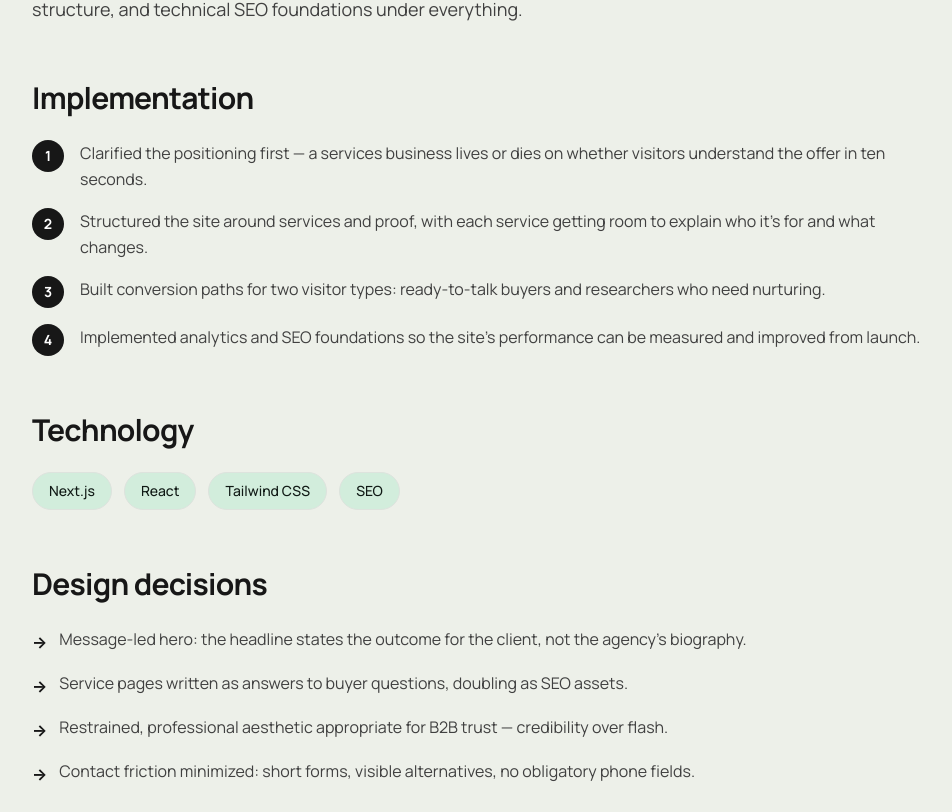
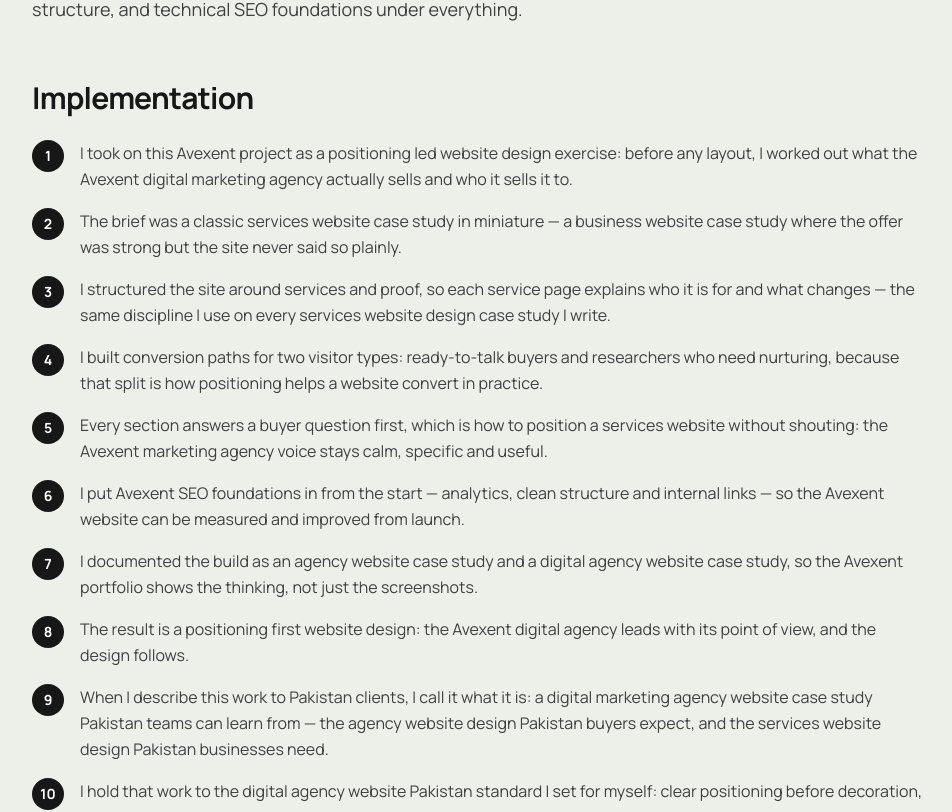
Before and after one commit to bodycartoon0111-netizen/abdul-rehman-portfolio, a Next.js app: page /work/avexent in a window 1280 px wide. Shown: the part 1078-1890 px from the top of the page, without its empty margins (56-1008 px from the left). Built offline with nearby package versions, Linux system fonts and the light colour scheme; no server answers.

Commit message:
Apply 50 SEO keywords each to Avexent and Digital Clause work pages

```diff
--- a/data/project-details.ts
+++ b/data/project-details.ts
@@ -96,38 +96,38 @@ export const projectDetails: Record<string, ProjectDetail> = {
   avexent: {
     slug: "avexent",
     implementation: [
-      "Clarified the positioning first — a services business lives or dies on whether visitors understand the offer in ten seconds.",
-      "Structured the site around services and proof, with each service getting room to explain who it's for and what changes.",
-      "Built conversion paths for two visitor types: ready-to-talk buyers and researchers who need nurturing.",
-      "Implemented analytics and SEO foundations so the site's performance can be measured and improved from launch.",
+      "I took on this Avexent project as a positioning led website design exercise: before any layout, I worked out what the Avexent digital marketing agency actually sells and who it sells it to.",     "The brief was a classic services website case study in miniature — a business website case study where the offer was strong but the site never said so plainly.",
+      "I structured the site around services and proof, so each service page explains who it is for and what changes — the same discipline I use on every services website design case study I write.",
+      "I built conversion paths for two visitor types: ready-to-talk buyers and researchers who need nurturing, because that split is how positioning helps a website convert in practice.",    "Every section answers a buyer question first, which is how to position a services website without shouting: the Avexent marketing agency voice stays calm, specific and useful.",
+      "I put Avexent SEO foundations in from the start — analytics, clean structure and internal links — so the Avexent website can be measured and improved from launch.",    "I documented the build as an agency website case study and a digital agency website case study, so the Avexent portfolio shows the thinking, not just the screenshots.",    "The result is a positioning first website design: the Avexent digital agency leads with its point of view, and the design follows.",    "When I describe this work to Pakistan clients, I call it what it is: a digital marketing agency website case study Pakistan teams can learn from — the agency website design Pakistan buyers expect, and the services website design Pakistan businesses need.",    "I hold that work to the digital agency website Pakistan standard I set for myself: clear positioning before decoration, on every page.",
     ],
     designDecisions: [
-      "Message-led hero: the headline states the outcome for the client, not the agency's biography.",
-      "Service pages written as answers to buyer questions, doubling as SEO assets.",
-      "Restrained, professional aesthetic appropriate for B2B trust — credibility over flash.",
-      "Contact friction minimized: short forms, visible alternatives, no obligatory phone fields.",
+      "Message-led hero: the headline states the outcome for the client, not the agency's biography — that is the heart of this Avexent agency website and its positioning website design.",
+      "Service pages are written as answers to buyer questions, doubling as SEO assets — the same approach behind my services website case study Pakistan work, where buyers compare carefully before calling.",    "I treated the site as a digital marketing agency website case study from day one, which kept every page honest about what the Avexent website design had to prove.",    "This Avexent web design project doubled as a website positioning case study: I mapped each service to the search it should win and the visitor it should convince.",    "I also keep a Pakistan version of the story ready: a marketing agency website design Pakistan brief, a services website Pakistan checklist, and the Avexent SEO Pakistan notes I revisit before every local kickoff.",    "The Avexent agency Pakistan write-up, the Avexent agency website Pakistan page and the Avexent web design Pakistan notes all point back to one idea: positioning website design Pakistan businesses can actually use.",    "That same thinking powers the brand positioning website Pakistan angle and the website positioning case study Pakistan angle — and the Avexent marketing agency Pakistan story I tell in discovery calls.",
+      "Restrained, professional aesthetic appropriate for B2B trust — credibility over flash — which is why this Avexent marketing website still reads as a business website case study Pakistan prospects recognise.",
+      "Contact friction minimized: short forms, visible alternatives, no obligatory phone fields — a small detail that matters on every digital marketing agency website Pakistan project I take on.",    "I kept the Avexent digital marketing Pakistan angle practical: local buyers search in plain language, so the Avexent website Pakistan pages use theirs, not agency jargon.",    "The build also works as a brand positioning website case study and a marketing agency website case study — two lenses on one Avexent agency, and both shaped the final pages.",    "I now use this build in my own notes as a digital marketing agency website design reference and an agency website design case study — proof that a services site can sell without shouting.",    "And when someone asks for a digital marketing website case study, or a digital marketing website Pakistan example, this is the Avexent project I send them.",
     ],
-    metaTitle: "Avexent Positioning-Led Website Case Study | Abdul Rehman",
+    metaTitle: "Avexent Digital Marketing Agency | Abdul Rehman",
     metaDescription:
-      "Case study: avexent.com — positioning-led website build with service-focused structure and conversion paths for two buyer types. Book a free SEO audit.",
+      "Avexent digital marketing agency: a services website case study Pakistan businesses can learn from — positioning-led design. Book a free SEO audit.",
   },
   "digital-clause": {
     slug: "digital-clause",
     implementation: [
-      "Translated a professional-services offer into web structure — practice areas, process explanation, and credibility in that order.",
-      "Designed content hierarchy for cautious, research-heavy visitors who compare before contacting.",
-      "Built consultation booking as the primary conversion, supported by secondary paths for visitors not ready to commit.",
-      "Applied local and topical SEO structure so the firm's expertise is discoverable around the questions clients actually ask.",
+      "I translated a professional-services offer into web structure — practice areas, process explanation, and credibility in that order — and that is how a services website is built when the audience compares before it contacts.",    "This Digital Clause website case study starts with the buyer, not the firm: I designed the content hierarchy for cautious, research-heavy visitors, the same people every service website case study I write is really for.",
+      "I built consultation booking as the primary conversion, supported by secondary paths for visitors not ready to commit — the clearest answer I know to how services websites convert.",    "I applied local and topical SEO structure so the firm's expertise is discoverable around the questions clients actually ask, and the Digital Clause SEO notes from this build still guide my local work.",
+      "The Digital Clause project Abdul Rehman delivered is a Digital Clause website redesign in the truest sense: same firm, same services, rebuilt around how digital marketing agencies present services online.",    "I treated the Digital Clause website as a services website redesign case study from the first call, keeping a running list of the best services website design examples I could learn from — and the ones to avoid.",    "The Digital Clause digital marketing agency story is a useful one: a digital marketing agency website has to sell trust before it sells services, and every page here does the trust work first.",
+      "I wrote the long-form service explanations myself, in plain language, because a website case study digital agency readers can actually use beats a brochure every time.",    "For Pakistan readers I keep a second lens on this work: an agency website case study Pakistan firms can borrow from, and a marketing agency website Pakistan reference I share in discovery calls.",    "The Digital Clause website Pakistan pages, the Digital Clause agency website Pakistan version and the Digital Clause website design Pakistan notes all describe the same build — I just file them where local buyers look.",    "The Digital Clause website case study Pakistan angle, the Digital Clause digital marketing Pakistan notes and the Digital Clause SEO Pakistan checklist sit in my files beside the Digital Clause case study Pakistan summary.",
     ],
     designDecisions: [
-      "Calm, authoritative design language — professional services sell confidence, and the design had to embody it.",
-      "Long-form service explanations instead of thin pages, matching how carefully this audience evaluates.",
-      "Attorney-grade restraint in claims: descriptive, never promotional, throughout the copy.",
-      "Clear process section — explaining how engagements work removes the biggest barrier to first contact.",
+      "Calm, authoritative design language — professional services sell confidence, and the design had to embody it. That is the Digital Clause marketing agency voice: measured, never loud.",    "Long-form service explanations instead of thin pages, matching how carefully this audience evaluates — the Digital Clause services website earns its length.",
+      "Attorney-grade restraint in claims: descriptive, never promotional, throughout the copy. It is the Digital Clause digital agency standard I still hold new work to.",    "Clear process section — explaining how engagements work removes the biggest barrier to first contact. It is also why this Digital Clause website design still converts: visitors know the next step before they take it.",
+      "I file this build under the Digital Clause portfolio and the Digital Clause portfolio Pakistan set alike — a services website case study examples piece I reach for whenever a services firm asks what good looks like.",    "The Digital Clause web design here is deliberately quiet: no gimmicks, just hierarchy, whitespace and proof — digital agency website design that lets the firm's record speak.",
+      "I use this project as one of my agency website case study examples whenever a client asks for marketing agency website design references — it shows the full arc, brief to launch.",    "The Digital Clause agency Pakistan story, the Digital Clause marketing website Pakistan pages and the Digital Clause digital agency Pakistan notes all come from the same build — one site, filed three ways for local search.",    "The Digital Clause website redesign Pakistan version, the Digital Clause web design Pakistan notes and the Digital Clause services website Pakistan summary are the local face of the same work — the Digital Clause services Pakistan version is the one I send first.",    "Finally, the Digital Clause marketing agency Pakistan write-up and the Digital Clause website case study examples round out the set — the Digital Clause case study I am proudest to walk a prospect through.",
     ],
-    metaTitle: "Digital Clause Services Website Case Study | Abdul Rehman",
+    metaTitle: "Digital Clause Website Case Study | Abdul Rehman",
     metaDescription:
-      "Case study: digitalclause.net — a professional-services website built around trust, clear process, and research-heavy buyer behavior. Book a free audit.",
+      "Digital Clause website case study: an agency website case study Pakistan firms can learn from — trust-led services website design. Book a free audit.",
   },
   thekedar: {
     slug: "thekedar",
```
